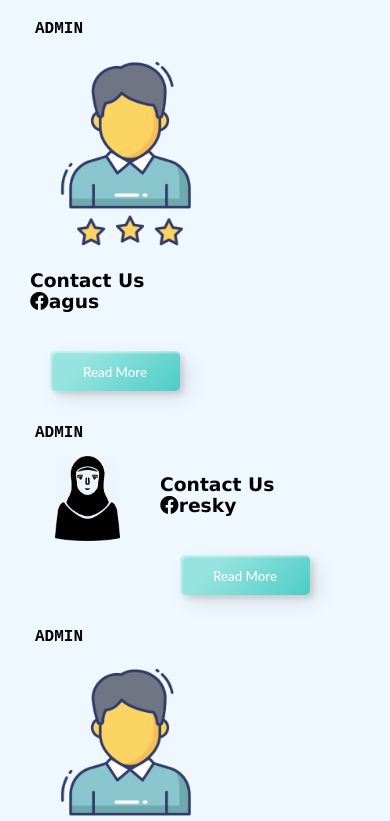
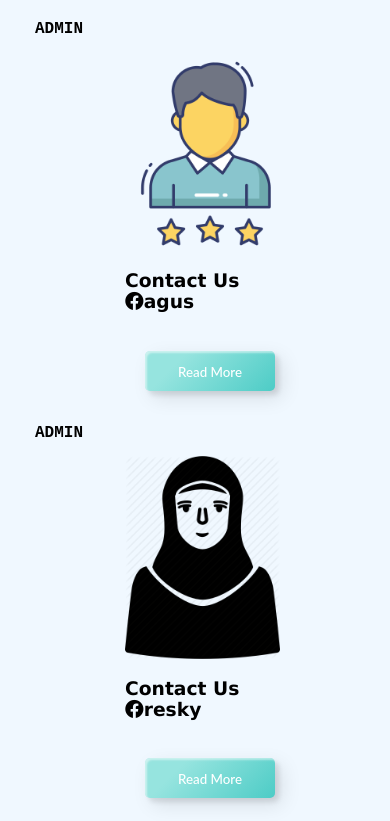
Before and after one commit to haldokoko/agussulistioC24, a plain HTML site: page index.html in a window 390 px wide. Shown: the part 694-1515 px from the top of the page. Drawn offline with Linux system fonts and the light colour scheme.

Commit message:
css admin just center

```diff
--- a/style.css
+++ b/style.css
@@ -545,7 +545,7 @@ html, body, .grid-container {
          }
         .flex{
           flex-wrap: wrap;
-
+          justify-content: center;
          }
 
        .profile{
@@ -614,7 +614,7 @@ html, body, .grid-container {
           color: green;
         }
       .hijab{
-        width:25%; height:25%;padding-left: 25px;margin-right: 40px;
+        width:50%; height:25%;padding-left: 25px;margin-right: 40px;
       }
 
   }
```
